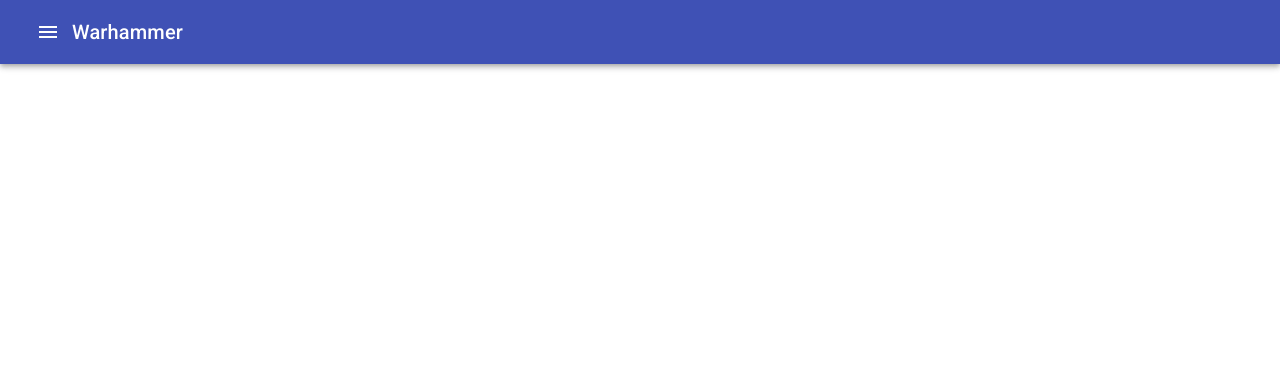
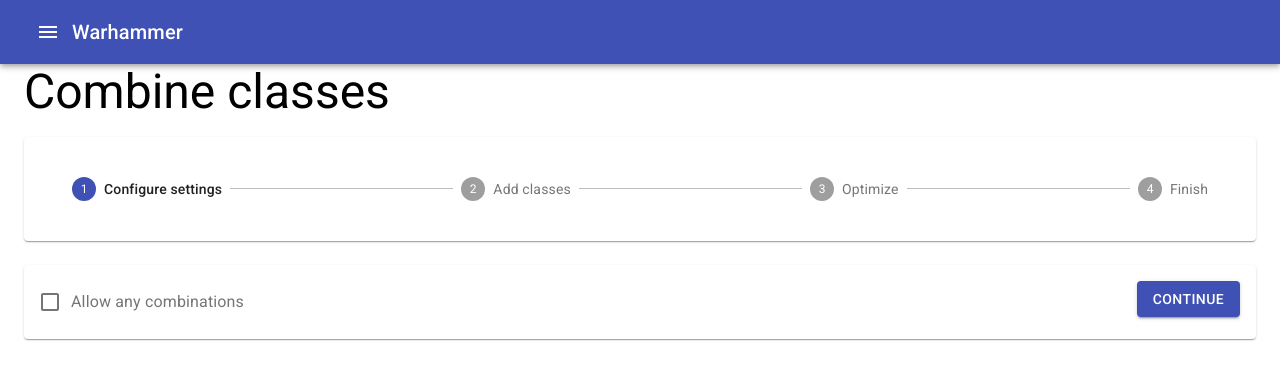
Before and after one commit to matek997/warhammer, a React (Create React App) app: page /warhammer/combine in a window 1280 px wide. Shown: the top 380 px of the page. Built offline with nearby package versions, Linux system fonts and the light colour scheme.

Commit message:
Prepare base view

```diff
--- a/src/App.tsx
+++ b/src/App.tsx
@@ -4,6 +4,7 @@
 import { BrowserRouter as Router, Route, Switch } from "react-router-dom";
 import { Home } from "./components/views/Home";
 import { Map } from "./components/views/Map";
+import { Combine } from "./components/views/Combine";
 function App() {
   return (
     <Router>
@@ -15,9 +16,9 @@
           <Route path="/warhammer/map" exact>
             <Map />
           </Route>
-          {/* <Route path="/warhammer/combine" exact>
+          <Route path="/warhammer/combine" exact>
             <Combine />
-          </Route> */}
+          </Route>
           <Route path="/" exact>
             <Home />
           </Route>
--- /dev/null
+++ b/src/components/ProfessionSelect.tsx
@@ -0,0 +1,38 @@
+import Select from "@material-ui/core/Select";
+import React from "react";
+import { IProfession } from "../models/IProfession";
+import { MenuItem } from "@material-ui/core";
+
+export const ProfessionSelect = (props: {
+  value?: IProfession | string;
+  options: { [index: string]: IProfession };
+  onChange?: (val: IProfession) => void;
+}) => {
+  return (
+    <Select
+      value={
+        props.value === undefined
+          ? undefined
+          : typeof props.value === "string"
+          ? props.value
+          : props.value.id
+      }
+      onChange={(
+        event: React.ChangeEvent<{
+          name?: string | undefined;
+          value: unknown;
+        }>
+      ) => {
+        if (props.onChange) {
+          props.onChange(props.options[event.target.value as string]);
+        }
+      }}
+    >
+      {Object.keys(props.options).map((id, index) => (
+        <MenuItem key={index} value={id}>
+          {props.options[id].label}
+        </MenuItem>
+      ))}
+    </Select>
+  );
+};
--- a/src/components/TopBar.tsx
+++ b/src/components/TopBar.tsx
@@ -15,11 +15,12 @@
 import ListItemText from "@material-ui/core/ListItemText";
 import { Link } from "react-router-dom";
 import Home from "@material-ui/icons/Home";
-import Nav from "@material-ui/icons/Navigation";
+import AccountTreeIcon from "@material-ui/icons/AccountTree";
 import BubbleChartIcon from "@material-ui/icons/BubbleChart";
 const routes = [
   { url: "/warhammer", label: "Home", icon: <Home /> },
   { url: "/warhammer/map", label: "Class map", icon: <BubbleChartIcon /> },
+  { url: "/warhammer/combine", label: "Combine", icon: <AccountTreeIcon /> },
 ];
 export const TopBar = () => {
   const [open, setOpen] = useState(false);
--- /dev/null
+++ b/src/components/views/Combine.tsx
@@ -0,0 +1,106 @@
+import { Container, Typography } from "@material-ui/core";
+import React from "react";
+import { makeStyles } from "@material-ui/core/styles";
+import Paper from "@material-ui/core/Paper";
+import Grid from "@material-ui/core/Grid";
+import Stepper from "@material-ui/core/Stepper";
+import Step from "@material-ui/core/Step";
+import StepLabel from "@material-ui/core/StepLabel";
+import { useState } from "react";
+import FormControlLabel from "@material-ui/core/FormControlLabel";
+import Checkbox from "@material-ui/core/Checkbox";
+import Button from "@material-ui/core/Button";
+
+const useStyles = makeStyles((theme) => ({
+  root: {
+    flexGrow: 1,
+  },
+  paper: {
+    padding: theme.spacing(2),
+    color: theme.palette.text.secondary,
+  },
+  paperFlex: {
+    padding: theme.spacing(2),
+    color: theme.palette.text.secondary,
+    justifyContent: "space-between",
+    display: "flex",
+  },
+}));
+type ViewState = {
+  step: number;
+  allowUnsafe: boolean;
+};
+
+export const Combine = () => {
+  let [viewState, setViewState] = useState({
+    allowUnsafe: false,
+    step: 0,
+  } as ViewState);
+  const refreshState = () => setViewState(Object.assign({}, viewState));
+  const handleButtonClick = () => {
+    console.log(viewState);
+    viewState.step++;
+    refreshState();
+  };
+  const classes = useStyles();
+
+  return (
+    <Container>
+      <Typography variant="h3" gutterBottom>
+        Combine classes
+      </Typography>
+      <div className={classes.root}>
+        <Grid container spacing={3}>
+          <Grid item xs={12}>
+            <Paper className={classes.paper}>
+              <Stepper activeStep={viewState.step}>
+                <Step>
+                  <StepLabel>Configure settings</StepLabel>
+                </Step>
+                <Step>
+                  <StepLabel>Add classes</StepLabel>
+                </Step>
+                <Step>
+                  <StepLabel>Optimize</StepLabel>
+                </Step>
+                <Step>
+                  <StepLabel>Finish</StepLabel>
+                </Step>
+              </Stepper>
+            </Paper>
+          </Grid>
+
+          <Grid item xs={12}>
+            <Paper className={classes.paperFlex}>
+              <div>
+                <FormControlLabel
+                  control={
+                    <Checkbox
+                      checked={viewState.allowUnsafe}
+                      disabled={viewState.step !== 0}
+                      onChange={() => {
+                        viewState.allowUnsafe = !viewState.allowUnsafe;
+                        refreshState();
+                      }}
+                      name="unsafe"
+                    />
+                  }
+                  label="Allow any combinations"
+                />
+              </div>
+              <div>
+                <Button
+                  onClick={handleButtonClick}
+                  variant="contained"
+                  color="primary"
+                >
+                  Continue
+                </Button>
+              </div>
+            </Paper>
+          </Grid>
+        </Grid>
+      </div>
+    </Container>
+  );
+};
--- a/src/components/views/Map.tsx
+++ b/src/components/views/Map.tsx
@@ -5,12 +5,14 @@
 import { makeStyles } from "@material-ui/core/styles";
 import Paper from "@material-ui/core/Paper";
 import Grid from "@material-ui/core/Grid";
+import Select from "@material-ui/core/Select";
 import { Network } from "../graph/Network";
-import Select from "@material-ui/core/Select";
 import { useState } from "react";
 import { NetworkBuilder } from "../graph/NetworkBuilder";
 import { Professions } from "../../data/Professions";
 import { CharacterCard } from "../CharacterCard";
+import { ProfessionSelect } from "../ProfessionSelect";
+import { IProfession } from "../../models/IProfession";
 const useStyles = makeStyles((theme) => ({
   root: {
     flexGrow: 1,
@@ -59,13 +61,8 @@
     },
   };
 
-  const handleChange = (
-    event: React.ChangeEvent<{
-      name?: string | undefined;
-      value: unknown;
-    }>
-  ) => {
-    setFocus(iprofs[event.target.value as Professions]);
+  const handleChange = (val: IProfession) => {
+    setFocus(val);
   };
   return (
     <Container>
@@ -85,13 +82,11 @@
               >
                 <div>
                   <InputLabel>Class</InputLabel>
-                  <Select value={focus.id} onChange={handleChange}>
-                    {Object.keys(iprofs).map((id, index) => (
-                      <MenuItem key={focus.id + "select" + index} value={id}>
-                        {iprofs[id as Professions].label}
-                      </MenuItem>
-                    ))}
-                  </Select>
+                  <ProfessionSelect
+                    onChange={handleChange}
+                    options={iprofs}
+                    value={iprofs["ABBOT"]}
+                  />
                 </div>
                 <div>
                   <InputLabel>Follow related classes</InputLabel>
```
